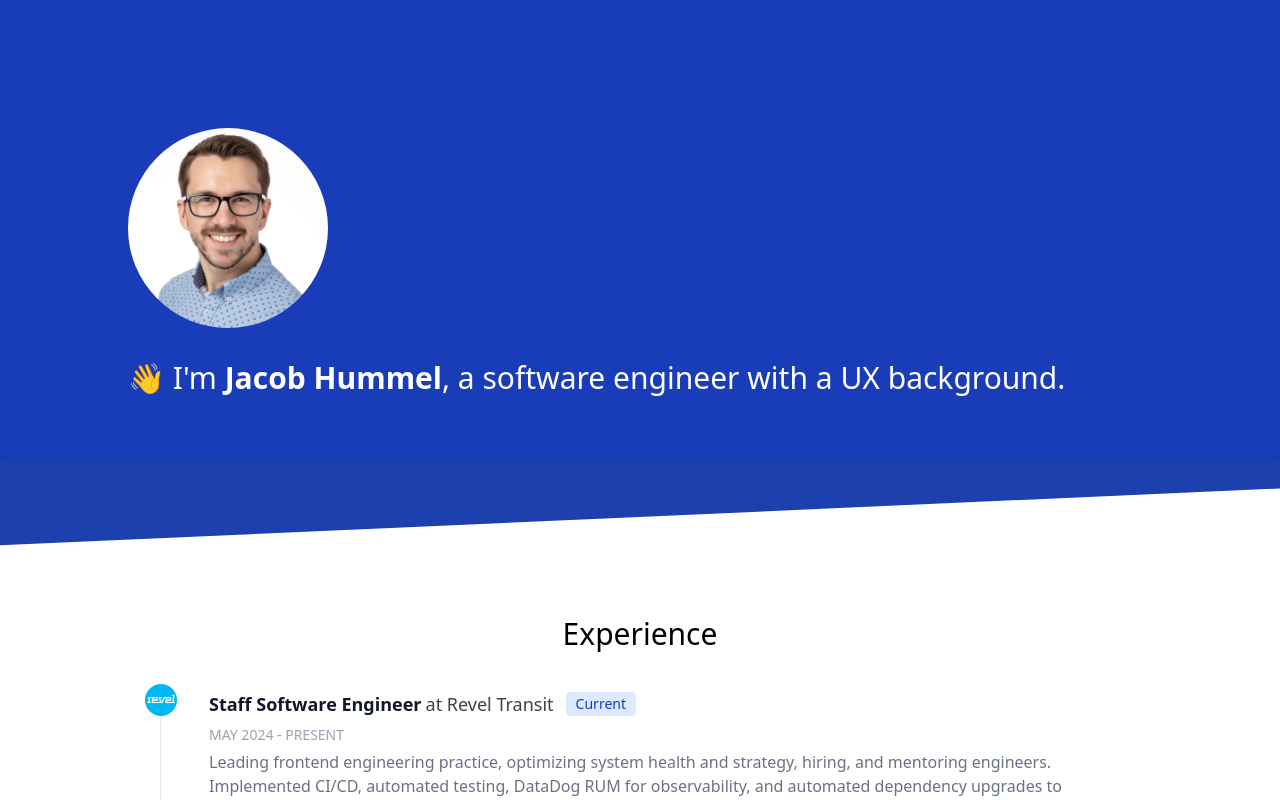
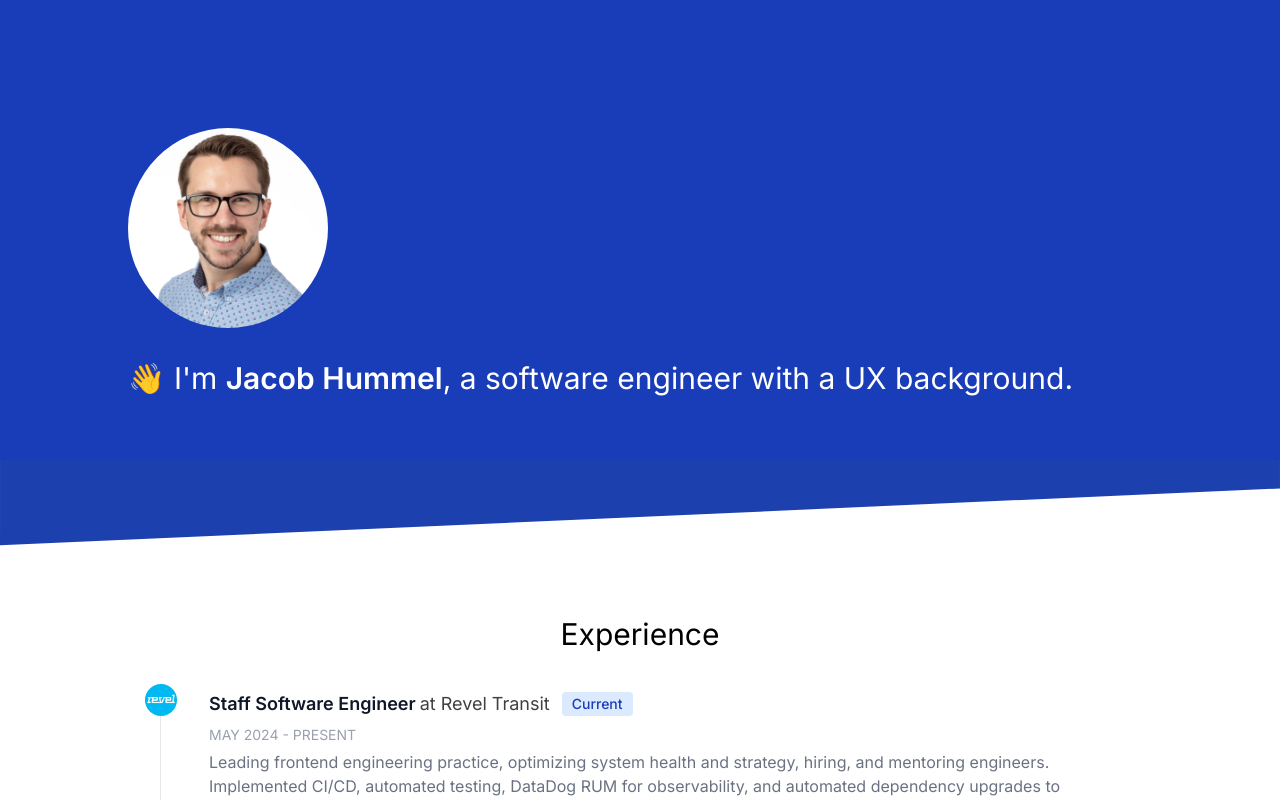
Before and after one commit to jacobhummel/jacobhummel, a Next.js app: page / in a window 1280 px wide. Shown: the top 800 px of the page. Built offline with nearby package versions, Linux system fonts and the light colour scheme.

Commit message:
inter font

```diff
--- a/pages/_app.tsx
+++ b/pages/_app.tsx
@@ -1,7 +1,14 @@
 import "../styles/globals.css";
+import { Inter } from "next/font/google";
+
+const inter = Inter({ subsets: ["latin"] });
 
 function MyApp({ Component, pageProps }) {
-  return <Component {...pageProps} />;
+  return (
+    <main className={inter.className}>
+      <Component {...pageProps} />
+    </main>
+  );
 }
 
 export default MyApp;
```
